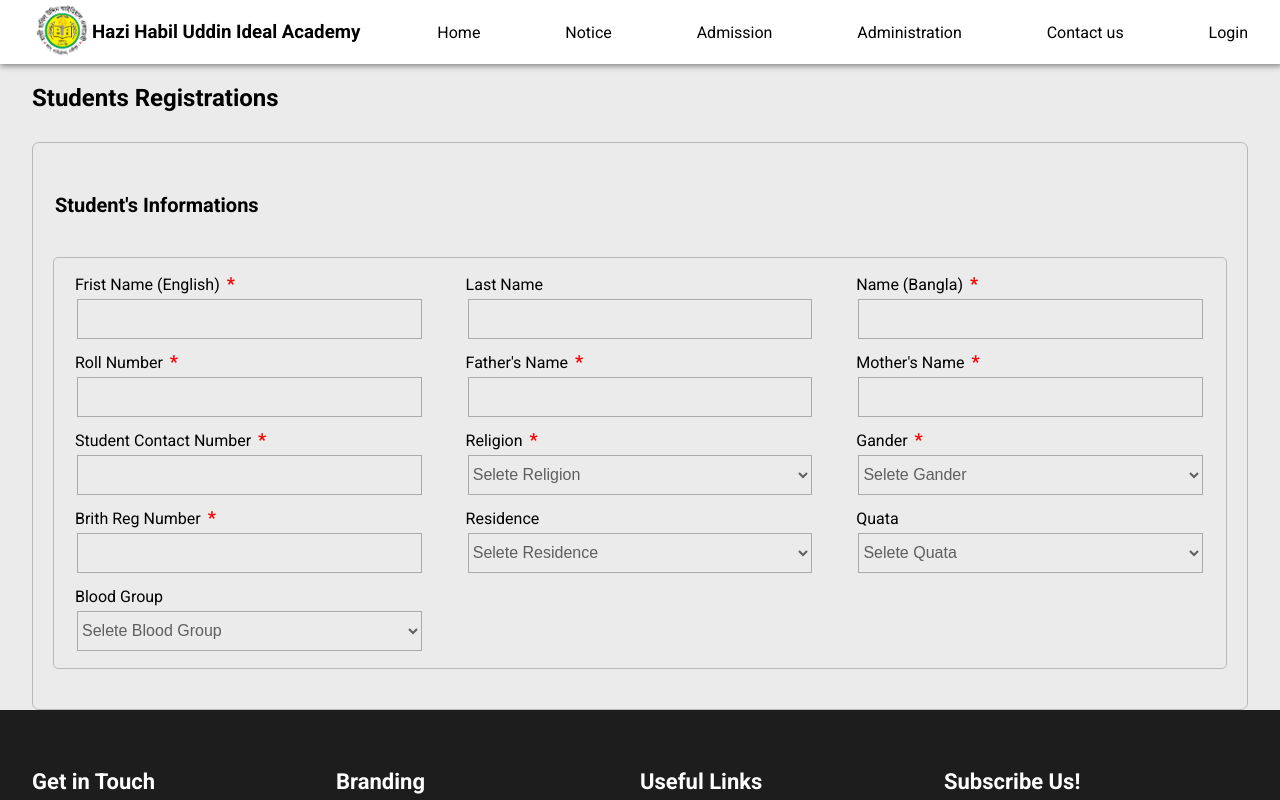
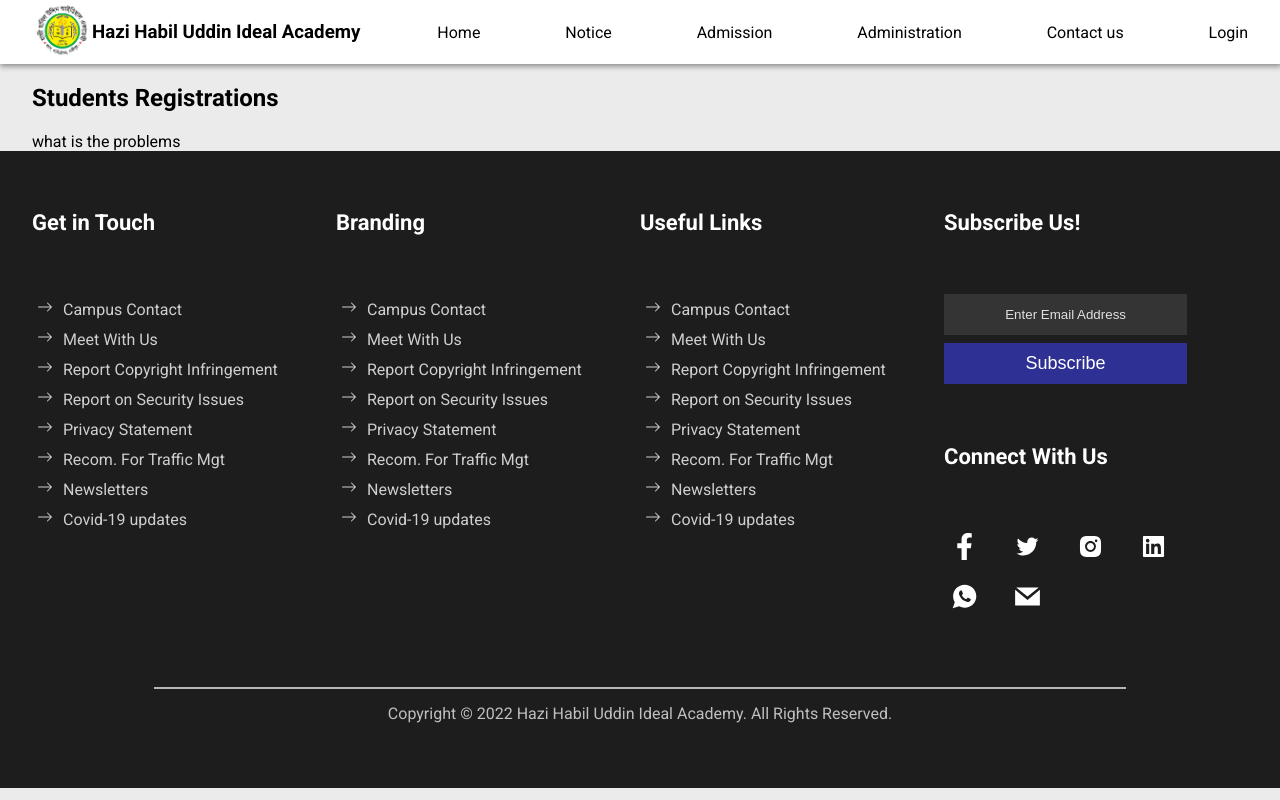
Before and after one commit to md-emon-hossen/habil-udding, a Next.js app: page /ragistration in a window 1280 px wide. Shown: the top 800 px of the page. Built offline with nearby package versions, Linux system fonts and the light colour scheme.

Commit message:
problems

```diff
--- a/pages/ragistration.js
+++ b/pages/ragistration.js
@@ -1,6 +1,5 @@
 import { useState } from "react";
 import Meta from "../componnent/Meta";
-import One from "../componnent/One";
 import styles from "../styles/Ragistration.module.css";
 
 
@@ -12,7 +11,12 @@ export default function Ragistration() {
         <form className={styles.RAndAWrp}>
             <Meta title="Ragistration" name="Ragistration" content='Ragistration' />
             <h2>Students Registrations</h2>
-            <One />
+
+
+            what is the problems
+
+
+            {/* <One /> */}
             {/* <Prograssber rander={rander} setrander={setrander} /> */}
             {/* {rander === 1 && <One />} */}
             {/* {rander === 2 && <Two />}
```
